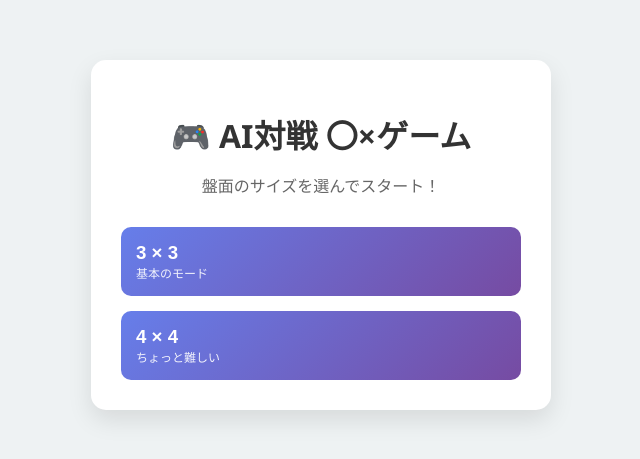
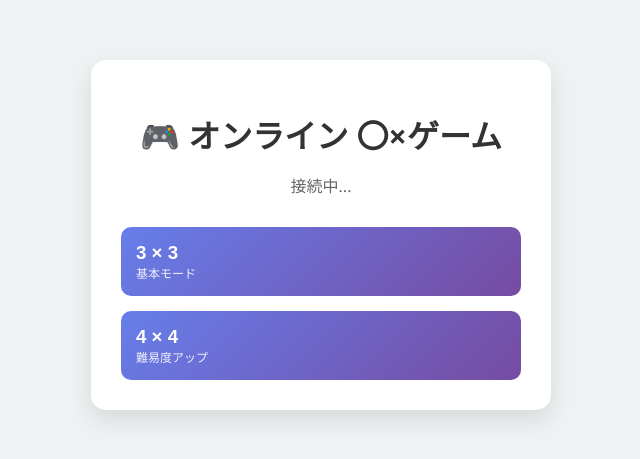
Before and after one commit to gaia496/marubatu_game, a plain HTML site: page index.html in a window 1280 px wide. Shown: the part 165-624 px from the top of the page, without its empty margins (319-959 px from the left). Drawn offline with nearby package versions, Linux system fonts and the light colour scheme.

Commit message:
Update index.html

```diff
--- a/index.html
+++ b/index.html
@@ -3,37 +3,34 @@
 <head>
     <meta charset="UTF-8">
     <meta name="viewport" content="width=device-width, initial-scale=1.0">
-    <title>AI対戦 〇×ゲーム</title>
+    <title>オンライン対戦 〇×ゲーム</title>
     <link rel="stylesheet" href="style.css">
 </head>
 <body>
     <div class="container">
         <div id="home-screen">
-            <h1>🎮 AI対戦 〇×ゲーム</h1>
-            <p>盤面のサイズを選んでスタート！</p>
-
+            <h1>🎮 オンライン 〇×ゲーム</h1>
+            <p id="role-display">接続中...</p>
             <div class="menu-buttons">
                 <button id="btn-3x3" class="menu-btn">
                     <span class="btn-title">3 × 3</span>
-                    <span class="btn-desc">基本のモード</span>
+                    <span class="btn-desc">基本モード</span>
                 </button>
-
                 <button id="btn-4x4" class="menu-btn">
                     <span class="btn-title">4 × 4</span>
-                    <span class="btn-desc">ちょっと難しい</span>
+                    <span class="btn-desc">難易度アップ</span>
                 </button>
             </div>
         </div>
 
         <div id="game-screen" style="display: none;">
-            <h2 id="game-title">3x3 マッチ</h2>
-            <div id="message">あなたのターンです</div>
-
+            <h2 id="game-title"></h2>
+            <div id="message"></div>
             <div id="board" class="board"></div>
-
             <button id="back-button">🏠 ホームに戻る</button>
         </div>
     </div>
+    <script src="/socket.io/socket.io.js"></script>
     <script src="script.js"></script>
 </body>
 </html>
```
